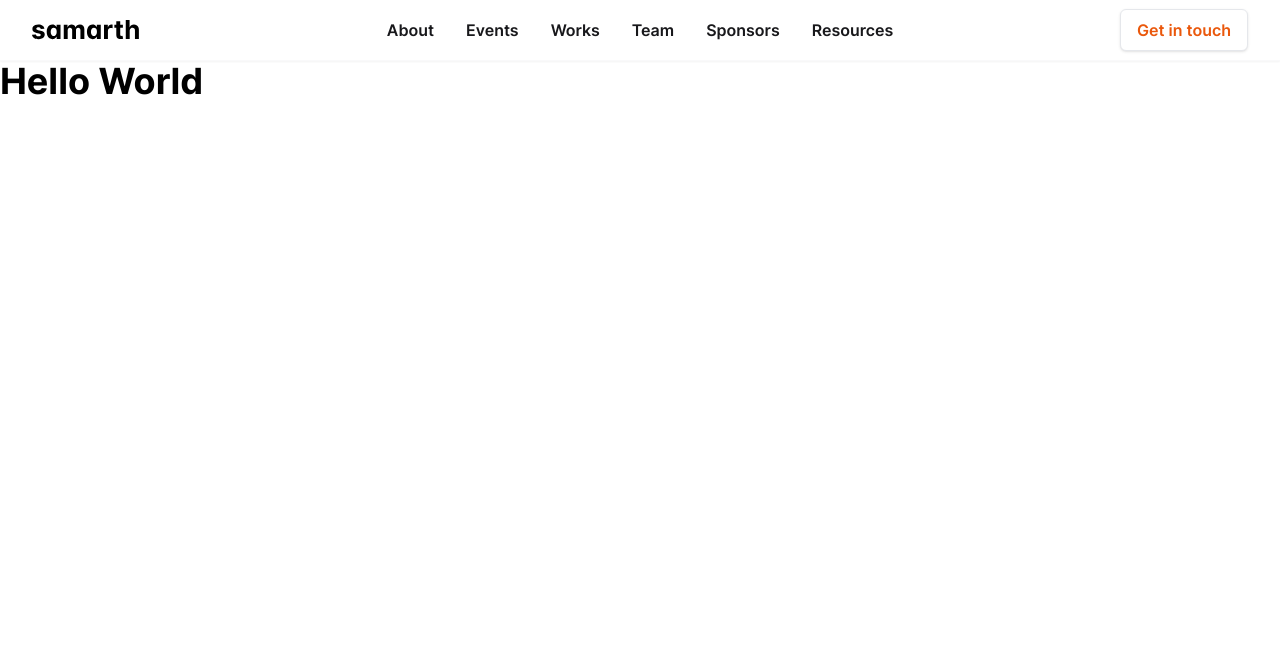
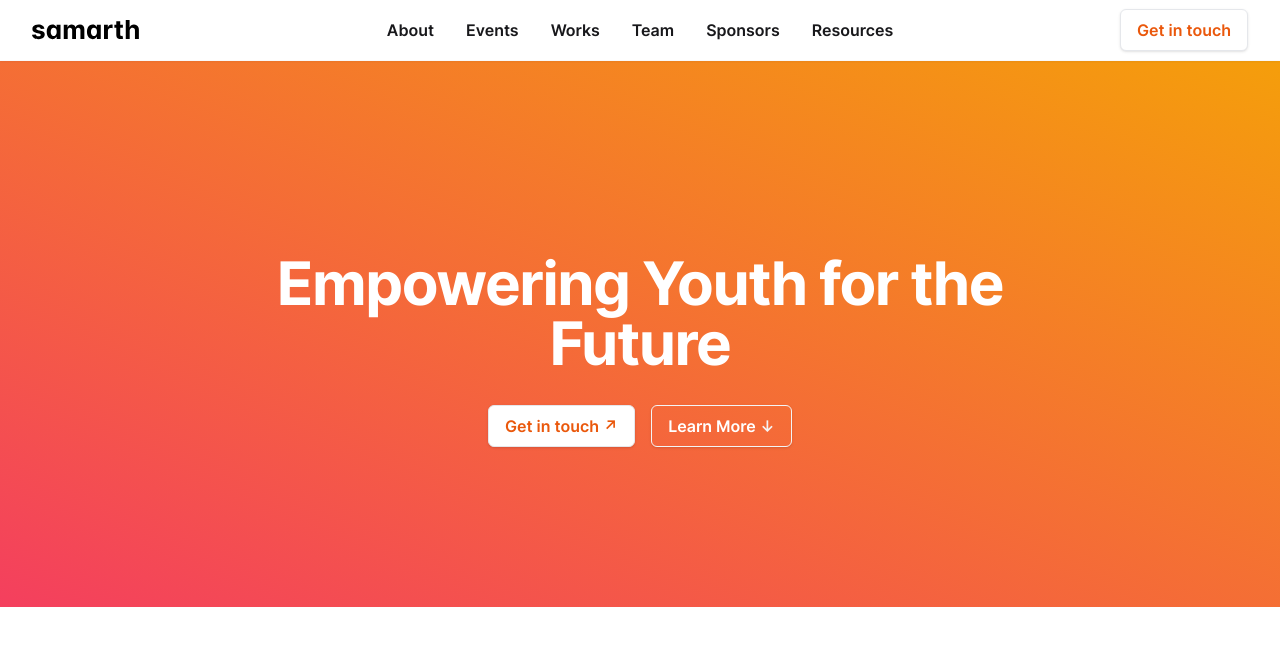
Before and after one commit to SamarthTMSL/website, a Next.js app: page / in a window 1280 px wide. Shown: the top 646 px of the page. Built offline with nearby package versions, Linux system fonts and the light colour scheme.

Commit message:
feat: Add hero section

```diff
--- a/src/pages/index.tsx
+++ b/src/pages/index.tsx
@@ -1,16 +1,10 @@
-import Head from "next/head";
+import Hero from "@/components/Hero";
 
 export default function Home() {
   return (
     <>
-      <Head>
-        <title>Create Next App</title>
-        <meta name="description" content="Generated by create next app" />
-        <meta name="viewport" content="width=device-width, initial-scale=1" />
-        <link rel="icon" href="/favicon.ico" />
-      </Head>
       <main>
-        <h1 className="text-4xl font-bold">Hello World</h1>
+        <Hero title="Empowering Youth for the Future" getInTouch={true} />
       </main>
     </>
   );
```
